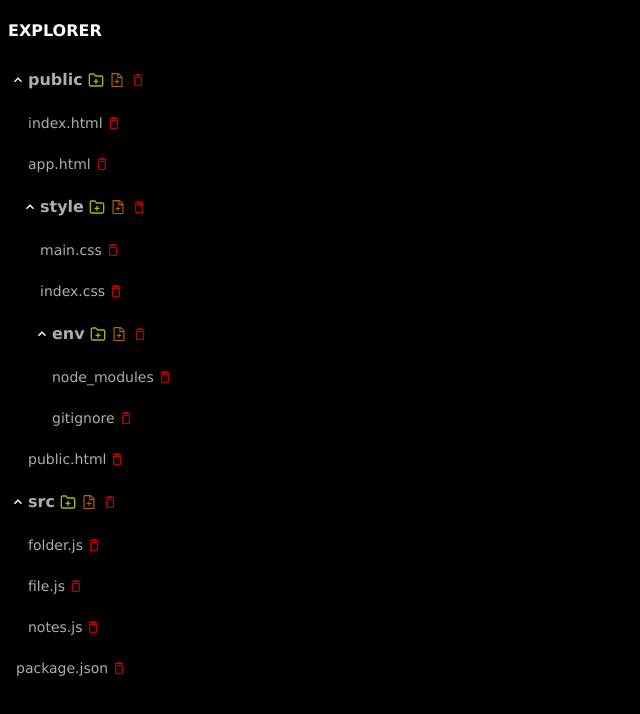
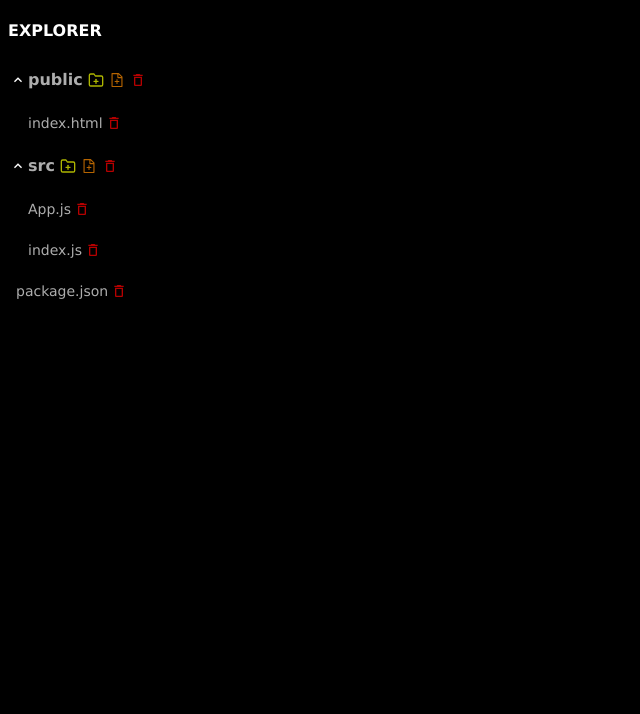
Before and after one commit to Madhanm2001/File-Explorer-2, a React (Vite) app: page / in a window 1280 px wide. Shown: the top 714 px of the page, without its empty margins (0-640 px from the left). Built offline with nearby package versions, Linux system fonts and the light colour scheme.

Commit message:
change initialstate name

```diff
--- a/src/component/FileExp.tsx
+++ b/src/component/FileExp.tsx
@@ -9,30 +9,6 @@ const initialData = [
     isToggle:true,
     children: [
         { id:2, name: "index.html", isFolder: false ,isToggle:true},
-        { id:3, name: "app.html", isFolder: false,isToggle:true},
-        {
-    id:4,
-    name: "style",
-    isFolder: true,
-    isToggle:true,
-    children: [
-        { id:5, name: "main.css", isFolder: false,isToggle:true},
-        { id:6, name: "index.css", isFolder: false ,isToggle:true},
-            {
-    id:7,
-    name: "env",
-    isFolder: true,
-    isToggle:true,
-    children: [
-        { id:8, name: "node_modules",isFolder: false ,isToggle:true},
-        { id:9, name: "gitignore", isFolder: false ,isToggle:true},
-]
-  },
-],
-
-
-  },
-  { id:10, name: "public.html", isFolder: false ,isToggle:true},
 ],
   },
   {
@@ -42,9 +18,8 @@ const initialData = [
     isToggle:true,
 
     children: [
-      { id:12, name: "folder.js", isFolder: false ,isToggle:true},
-      { id:13, name: "file.js", isFolder: false ,isToggle:true},
-      { id:14, name: "notes.js", isFolder: false,isToggle:true}
+      { id:12, name: "App.js", isFolder: false ,isToggle:true},
+      { id:13, name: "index.js", isFolder: false ,isToggle:true},
     ],
   },
   { id:15, name: "package.json", isFolder: false,isToggle:true}
```
